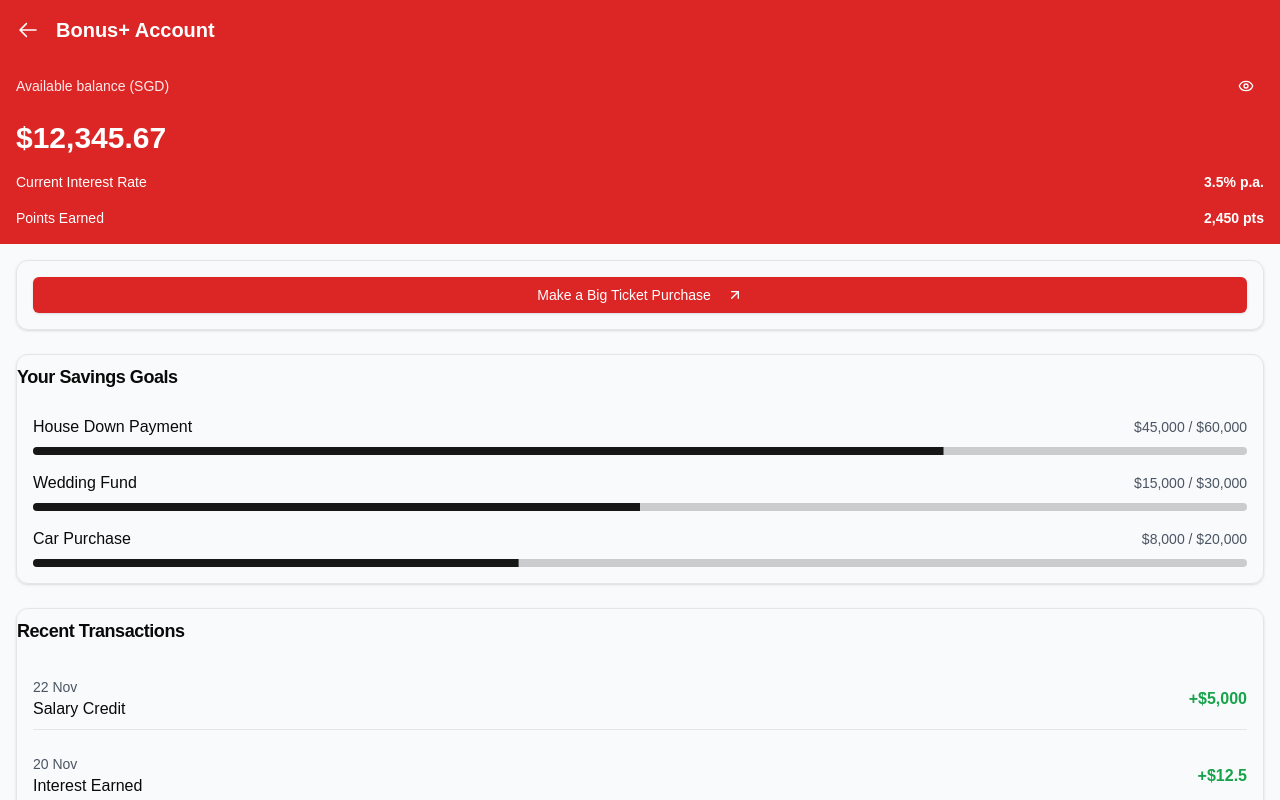
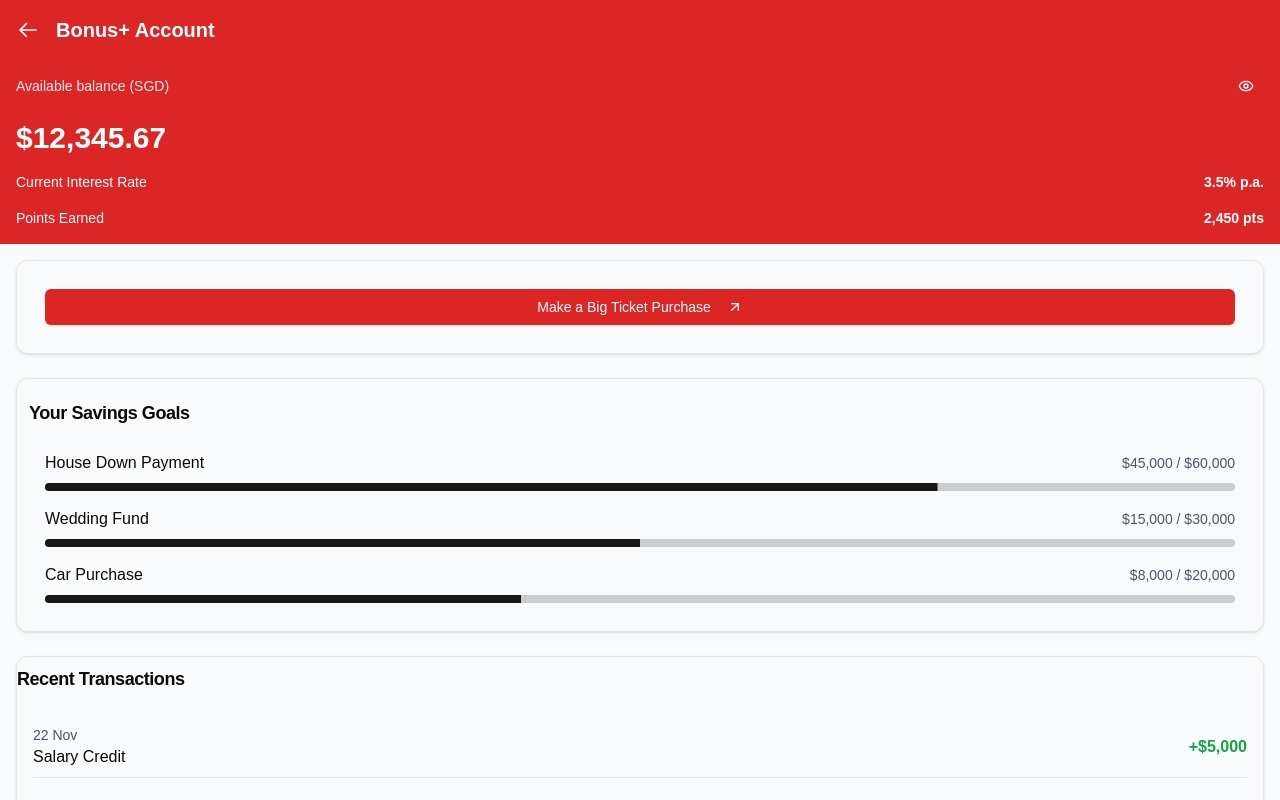
Before and after one commit to JoelSngZhenWei/BonusPlusEnhanced, a Next.js app in the folder bonusplusenhanced/: page /home/bonusplusaccount in a window 1280 px wide. Shown: the top 800 px of the page. Built offline with nearby package versions, Linux system fonts and the light colour scheme.

Commit message:
blargh depu do

```diff
--- a/bonusplusenhanced/app/home/bonusplusaccount/page.tsx
+++ b/bonusplusenhanced/app/home/bonusplusaccount/page.tsx
@@ -51,7 +51,7 @@ export default function BonusPlusAccountComponent() {
       {/* Main Content */}
       <main className="p-4 space-y-6">
         {/* Quick Actions */}
-        <Card className="border shadow">
+        <Card className="border shadow p-3">
           <CardContent className="p-4">
             <Button className="w-full bg-red-600 text-white hover:bg-red-700">
               Make a Big Ticket Purchase
@@ -62,7 +62,7 @@ export default function BonusPlusAccountComponent() {
 
         {/* Savings Goals */}
         <section>
-          <Card className="border shadow">
+          <Card className="border shadow p-3">
             <CardHeader>
               <CardTitle className="text-lg font-semibold">Your Savings Goals</CardTitle>
             </CardHeader>
--- a/bonusplusenhanced/app/home/page.tsx
+++ b/bonusplusenhanced/app/home/page.tsx
@@ -112,7 +112,7 @@ export default function Component() {
 
           {/* Promotional Banner */}
           <Link
-            href="/deals"
+            href="/home"
             className="flex items-center justify-between p-4 bg-pink-100 rounded-b-xl"
           >
             <div className="flex items-center gap-2">
@@ -185,7 +185,7 @@ export default function Component() {
           </Card>
           <Card className="bg-gray-100 mb-4">
             <CardContent className="p-4">
-              <Link href="/account" className="flex items-center gap-4">
+              <Link href="/home" className="flex items-center gap-4">
                 <div className="h-12 w-12 rounded-full bg-[#F8E4D8] flex items-center justify-center text-lg">
                   FRA
                 </div>
```
